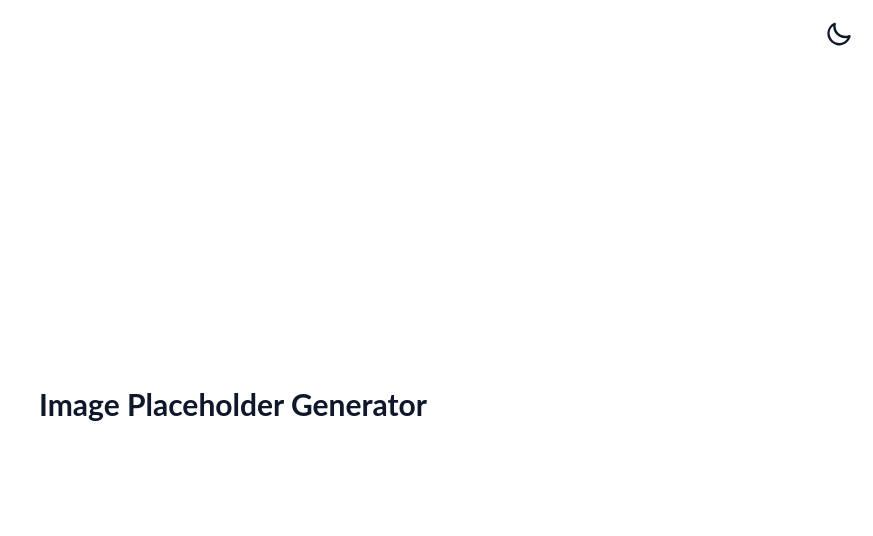
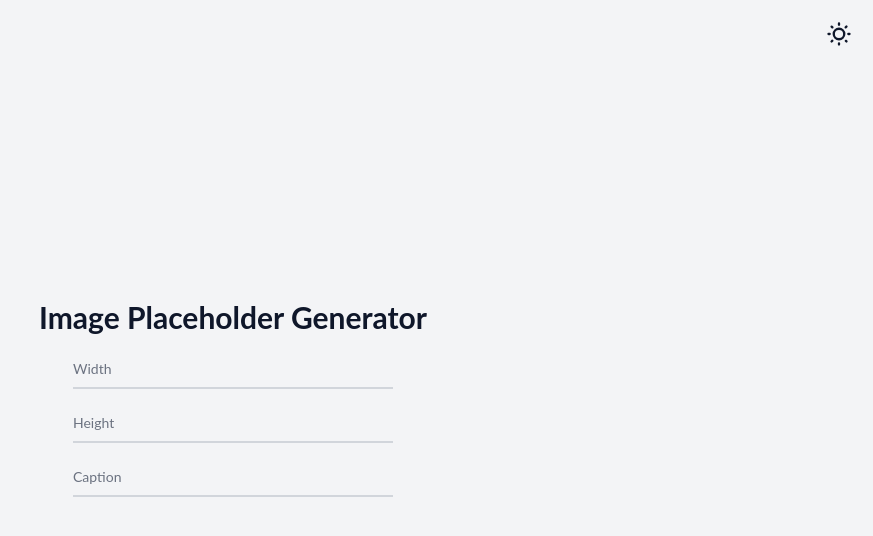
Before and after one commit to Arintia/image-placeholder-generator, a React (Create React App) app: page / in a window 1280 px wide. Shown: the top 536 px of the page, without its empty margins (407-1280 px from the left). Built offline with nearby package versions, Linux system fonts and the light colour scheme.

Commit message:
Add theme switcher

```diff
--- a/public/index.html
+++ b/public/index.html
@@ -1,5 +1,5 @@
 <!DOCTYPE html>
-<html lang="en" data-theme="light">
+<html lang="en">
   <head>
     <meta charset="utf-8" />
     <meta name="viewport" content="width=device-width, initial-scale=1" />
--- a/src/App.js
+++ b/src/App.js
@@ -1,15 +1,61 @@
-import React from 'react';
+import React, { useEffect, useRef } from 'react';
+import { useState } from 'react';
 
 function App() {
+  const [theme, setTheme] = useState("light");
+  const html = useRef();
+  const lightModeSun = useRef();
+  const darkModeMoon = useRef();
+
+  useEffect(() => {
+    html.current = document.querySelector("html");
+    lightModeSun.current = document.getElementById("sun");
+    darkModeMoon.current = document.getElementById("moon");
+    if(window.matchMedia("(prefers-color-scheme: dark)").matches) {
+      setTheme("dark");
+      darkModeMoon.current.setAttribute("class", "swap-off fill-current w-7 h-7 text-slate-900 dark:text-white");
+      lightModeSun.current.setAttribute("class", "swap-on fill-current w-7 h-7 text-slate-900 dark:text-white");
+    } else if(window.matchMedia("(prefers-color-scheme: light)").matches) {
+      setTheme("light");
+      lightModeSun.current.setAttribute("class", "swap-off fill-current w-7 h-7 text-slate-900 dark:text-white");
+      darkModeMoon.current.setAttribute("class", "swap-on fill-current w-7 h-7 text-slate-900 dark:text-white");
+    }
+
+  }, []);
+
+  useEffect(() => {
+    theme === "dark" ? html.current.classList.add("dark") : html.current.classList.remove("dark")
+  }, [theme]);
+
+  const handleThemeSwitch = () => {
+    if(theme === "dark") {
+      setTheme("light");
+    } else if(theme === "light") {
+      setTheme("dark");
+    }
+  }
+
   return (
-    <div className="w-screen h-screen flex items-center justify-center relative">
+    <div className="w-screen h-screen flex items-center justify-center relative bg-gray-100 dark:bg-gray-800">
       <label className="swap swap-rotate absolute right-5 top-5">
-        <input type="checkbox"/>
-        <svg className="swap-off fill-current w-7 h-7 text-slate-900" xmlns="http://www.w3.org/2000/svg" viewBox="0 0 24 24"><path d="M21.64,13a1,1,0,0,0-1.05-.14,8.05,8.05,0,0,1-3.37.73A8.15,8.15,0,0,1,9.08,5.49a8.59,8.59,0,0,1,.25-2A1,1,0,0,0,8,2.36,10.14,10.14,0,1,0,22,14.05,1,1,0,0,0,21.64,13Zm-9.5,6.69A8.14,8.14,0,0,1,7.08,5.22v.27A10.15,10.15,0,0,0,17.22,15.63a9.79,9.79,0,0,0,2.1-.22A8.11,8.11,0,0,1,12.14,19.73Z"/></svg>
-        <svg className="swap-on fill-current w-7 h-7 text-slate-900" xmlns="http://www.w3.org/2000/svg" viewBox="0 0 24 24"><path d="M5.64,17l-.71.71a1,1,0,0,0,0,1.41,1,1,0,0,0,1.41,0l.71-.71A1,1,0,0,0,5.64,17ZM5,12a1,1,0,0,0-1-1H3a1,1,0,0,0,0,2H4A1,1,0,0,0,5,12Zm7-7a1,1,0,0,0,1-1V3a1,1,0,0,0-2,0V4A1,1,0,0,0,12,5ZM5.64,7.05a1,1,0,0,0,.7.29,1,1,0,0,0,.71-.29,1,1,0,0,0,0-1.41l-.71-.71A1,1,0,0,0,4.93,6.34Zm12,.29a1,1,0,0,0,.7-.29l.71-.71a1,1,0,1,0-1.41-1.41L17,5.64a1,1,0,0,0,0,1.41A1,1,0,0,0,17.66,7.34ZM21,11H20a1,1,0,0,0,0,2h1a1,1,0,0,0,0-2Zm-9,8a1,1,0,0,0-1,1v1a1,1,0,0,0,2,0V20A1,1,0,0,0,12,19ZM18.36,17A1,1,0,0,0,17,18.36l.71.71a1,1,0,0,0,1.41,0,1,1,0,0,0,0-1.41ZM12,6.5A5.5,5.5,0,1,0,17.5,12,5.51,5.51,0,0,0,12,6.5Zm0,9A3.5,3.5,0,1,1,15.5,12,3.5,3.5,0,0,1,12,15.5Z"/></svg>
+        <input type="checkbox" onChange={handleThemeSwitch} />
+        <svg id="moon" xmlns="http://www.w3.org/2000/svg" viewBox="0 0 24 24"><path d="M21.64,13a1,1,0,0,0-1.05-.14,8.05,8.05,0,0,1-3.37.73A8.15,8.15,0,0,1,9.08,5.49a8.59,8.59,0,0,1,.25-2A1,1,0,0,0,8,2.36,10.14,10.14,0,1,0,22,14.05,1,1,0,0,0,21.64,13Zm-9.5,6.69A8.14,8.14,0,0,1,7.08,5.22v.27A10.15,10.15,0,0,0,17.22,15.63a9.79,9.79,0,0,0,2.1-.22A8.11,8.11,0,0,1,12.14,19.73Z"/></svg>
+        <svg id="sun" xmlns="http://www.w3.org/2000/svg" viewBox="0 0 24 24"><path d="M5.64,17l-.71.71a1,1,0,0,0,0,1.41,1,1,0,0,0,1.41,0l.71-.71A1,1,0,0,0,5.64,17ZM5,12a1,1,0,0,0-1-1H3a1,1,0,0,0,0,2H4A1,1,0,0,0,5,12Zm7-7a1,1,0,0,0,1-1V3a1,1,0,0,0-2,0V4A1,1,0,0,0,12,5ZM5.64,7.05a1,1,0,0,0,.7.29,1,1,0,0,0,.71-.29,1,1,0,0,0,0-1.41l-.71-.71A1,1,0,0,0,4.93,6.34Zm12,.29a1,1,0,0,0,.7-.29l.71-.71a1,1,0,1,0-1.41-1.41L17,5.64a1,1,0,0,0,0,1.41A1,1,0,0,0,17.66,7.34ZM21,11H20a1,1,0,0,0,0,2h1a1,1,0,0,0,0-2Zm-9,8a1,1,0,0,0-1,1v1a1,1,0,0,0,2,0V20A1,1,0,0,0,12,19ZM18.36,17A1,1,0,0,0,17,18.36l.71.71a1,1,0,0,0,1.41,0,1,1,0,0,0,0-1.41ZM12,6.5A5.5,5.5,0,1,0,17.5,12,5.51,5.51,0,0,0,12,6.5Zm0,9A3.5,3.5,0,1,1,15.5,12,3.5,3.5,0,0,1,12,15.5Z"/></svg>
       </label>
-      <div className="container">
-        <h1 className="text-3xl font-bold text-center text-slate-900 mt-2">Image Placeholder Generator</h1>
+      <div className="container flex flex-col items-center justify-center">
+        <h1 className="text-3xl font-bold text-center text-slate-900 mt-2 mb-3 dark:text-white">Image Placeholder Generator</h1>
+        <div className="relative z-0 mb-3 w-1/4 group">
+          <input type="number" name="width" className="block py-2.5 px-0 w-full text-sm text-gray-900 bg-transparent border-0 border-b-2 border-gray-300 appearance-none dark:text-white dark:border-gray-600 dark:focus:border-blue-500 focus:outline-none focus:ring-0 focus:border-blue-600 peer" placeholder=" " required />
+          <label htmlFor="width" className="absolute text-sm text-gray-500 dark:text-gray-400 duration-300 transform -translate-y-6 scale-75 top-3 -z-10 origin-[0] peer-focus:left-0 peer-focus:text-blue-600 peer-focus:dark:text-blue-500 peer-placeholder-shown:scale-100 peer-placeholder-shown:translate-y-0 peer-focus:scale-75 peer-focus:-translate-y-6">Width</label>
+        </div>
+        <div className="relative z-0 mb-3 w-1/4 group">
+          <input type="number" name="height" className="block py-2.5 px-0 w-full text-sm text-gray-900 bg-transparent border-0 border-b-2 border-gray-300 appearance-none dark:text-white dark:border-gray-600 dark:focus:border-blue-500 focus:outline-none focus:ring-0 focus:border-blue-600 peer" placeholder=" " required />
+          <label htmlFor="height" className="absolute text-sm text-gray-500 dark:text-gray-400 duration-300 transform -translate-y-6 scale-75 top-3 -z-10 origin-[0] peer-focus:left-0 peer-focus:text-blue-600 peer-focus:dark:text-blue-500 peer-placeholder-shown:scale-100 peer-placeholder-shown:translate-y-0 peer-focus:scale-75 peer-focus:-translate-y-6">Height</label>
+        </div>
+        <div className="relative z-0 mb-3 w-1/4 group">
+          <input type="text" name="caption" className="block py-2.5 px-0 w-full text-sm text-gray-900 bg-transparent border-0 border-b-2 border-gray-300 appearance-none dark:text-white dark:border-gray-600 dark:focus:border-blue-500 focus:outline-none focus:ring-0 focus:border-blue-600 peer" placeholder=" " required />
+          <label htmlFor="caption" className="absolute text-sm text-gray-500 dark:text-gray-400 duration-300 transform -translate-y-6 scale-75 top-3 -z-10 origin-[0] peer-focus:left-0 peer-focus:text-blue-600 peer-focus:dark:text-blue-500 peer-placeholder-shown:scale-100 peer-placeholder-shown:translate-y-0 peer-focus:scale-75 peer-focus:-translate-y-6">Caption</label>
+        </div>
       </div>
     </div>
   );
--- a/tailwind.config.js
+++ b/tailwind.config.js
@@ -1,7 +1,11 @@
 module.exports = {
   content: ["./src/**/*.{html,js}"],
+  darkMode: "class",
   theme: {
     extend: {},
   },
+  daisyui: {
+    themes: false
+  },
   plugins: [require("daisyui")],
 }
```
